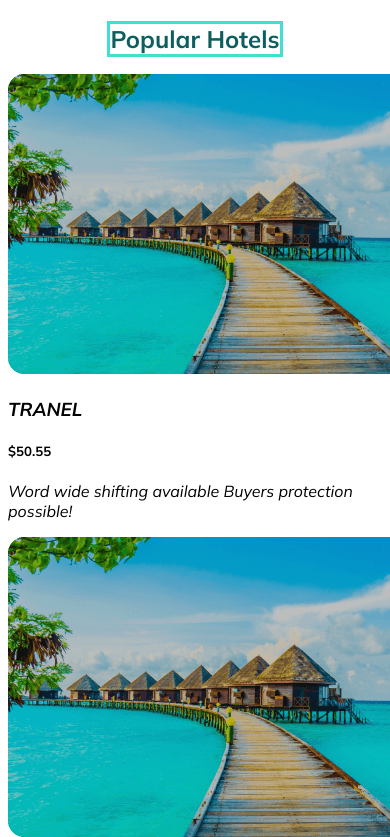
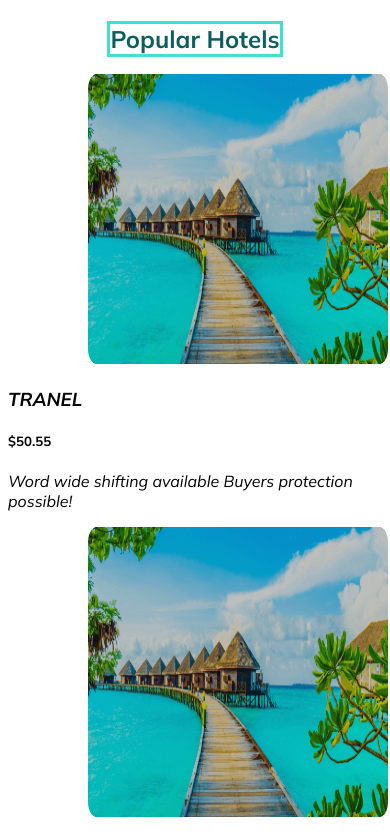
Before and after one commit to tultul4d/Travel-website, a plain HTML site: page index.html in a window 390 px wide. Shown: the part 3469-4306 px from the top of the page. Drawn offline with Linux system fonts and the light colour scheme.

Commit message:
added some change on this websit

```diff
--- a/style/travel.css
+++ b/style/travel.css
@@ -719,5 +719,9 @@ line-height: 24px;
 .box-c{
     flex-direction: column;
 }
-
+ .box img{
+    width: 300px;
+    height: 290px;
+    margin-left: 80px;
+ }
 }
```
